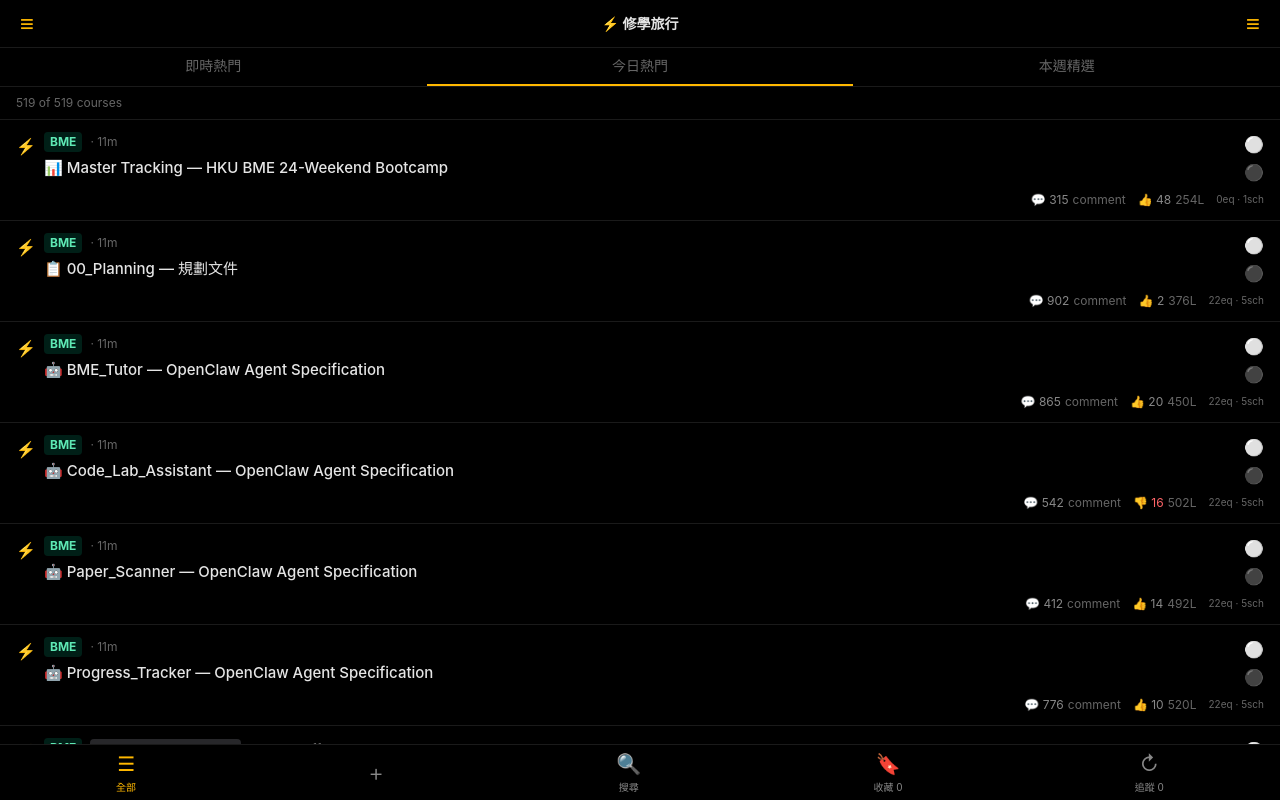
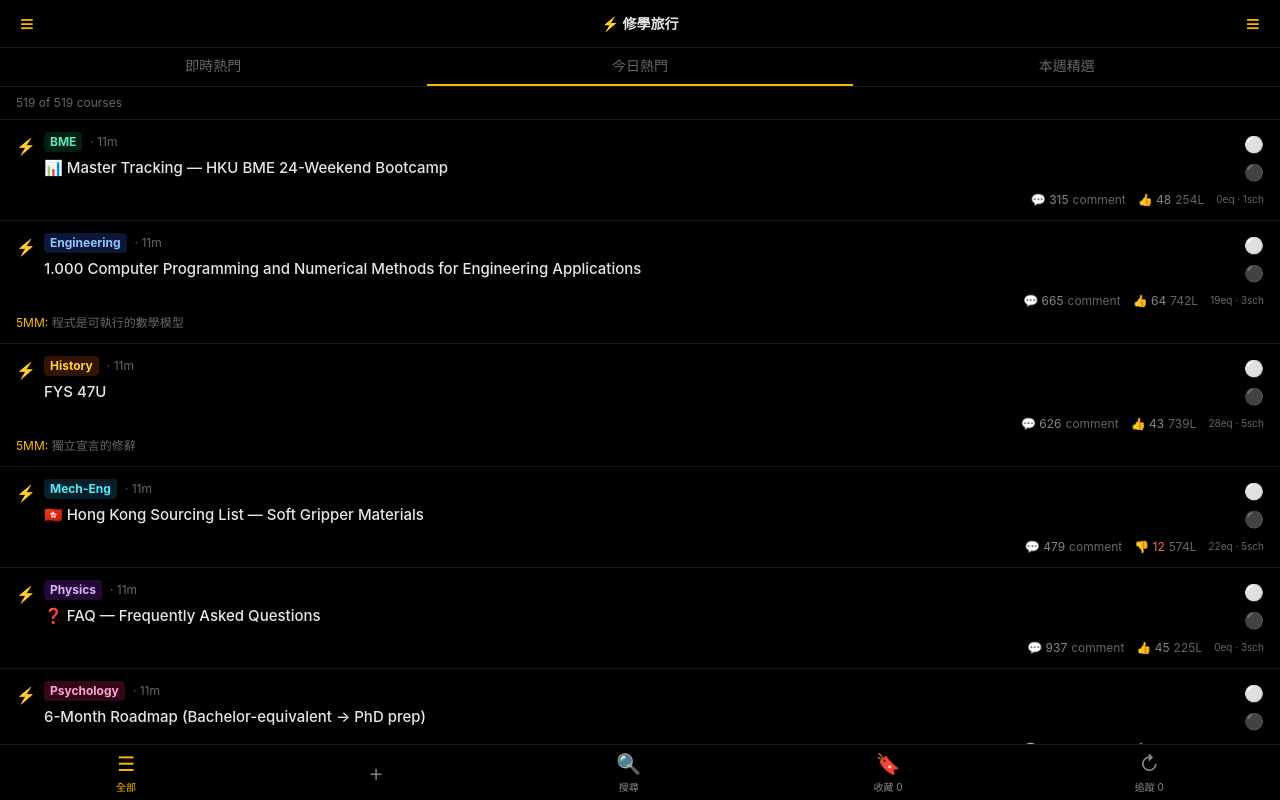
Before and after one commit to yip-lgtm/vibe-study-bootcamp, a React (Vite) app in the folder app/: page / in a window 1280 px wide. Built offline with nearby package versions, Linux system fonts and the light colour scheme.

Commit message:
feat: default sort = interleave categories (混合穿插)
- New sort mode 'mixed': round-robin across categories, stable
- Default is now mixed so list is not all-BME-first
- Filter panel shows 混合 option

```diff
--- a/app/src/App.tsx
+++ b/app/src/App.tsx
@@ -29,7 +29,7 @@ export default function App() {
   const [filterHasScholars, setFilterHasScholars] = useState(false)
   const [filterHasEquations, setFilterHasEquations] = useState(false)
   const [filterMinLines, setFilterMinLines] = useState(0)
-  const [sortBy, setSortBy] = useState<'newest' | 'lines' | 'title' | 'category'>('category')
+  const [sortBy, setSortBy] = useState<'newest' | 'lines' | 'title' | 'category' | 'mixed'>('mixed')
 
   // Following / Saved
   const [followed, setFollowed] = useState<Set<string>>(new Set())
@@ -84,23 +84,48 @@ export default function App() {
       result = result.filter(c => c.lines >= filterMinLines)
     }
 
-    // Sort — always stable (id as final tiebreaker so order never "random")
+    // Sort — always stable
     result = [...result]
     if (sortBy === 'lines') {
       result.sort((a, b) => b.lines - a.lines || a.id.localeCompare(b.id))
     } else if (sortBy === 'title') {
       result.sort((a, b) => a.title.localeCompare(b.title) || a.id.localeCompare(b.id))
     } else if (sortBy === 'newest') {
-      // No real timestamps yet — reverse id gives a deterministic "newest-ish" feel
       result.sort((a, b) => b.id.localeCompare(a.id))
-    } else {
-      // category (default)
+    } else if (sortBy === 'category') {
       result.sort(
         (a, b) =>
           a.category.localeCompare(b.category) ||
           a.title.localeCompare(b.title) ||
           a.id.localeCompare(b.id)
       )
+    } else {
+      // default: interleave categories (混合穿插) — stable round-robin
+      const byCat: Record<string, Course[]> = {}
+      for (const c of result) {
+        const k = c.category || 'Other'
+        if (!byCat[k]) byCat[k] = []
+        byCat[k].push(c)
+      }
+      // stable order inside each category
+      for (const k of Object.keys(byCat)) {
+        byCat[k].sort((a, b) => a.title.localeCompare(b.title) || a.id.localeCompare(b.id))
+      }
+      const catKeys = Object.keys(byCat).sort()
+      const interleaved: Course[] = []
+      let i = 0
+      let added = true
+      while (added) {
+        added = false
+        for (const k of catKeys) {
+          if (i < byCat[k].length) {
+            interleaved.push(byCat[k][i])
+            added = true
+          }
+        }
+        i++
+      }
+      result = interleaved
     }
 
     return result
```
